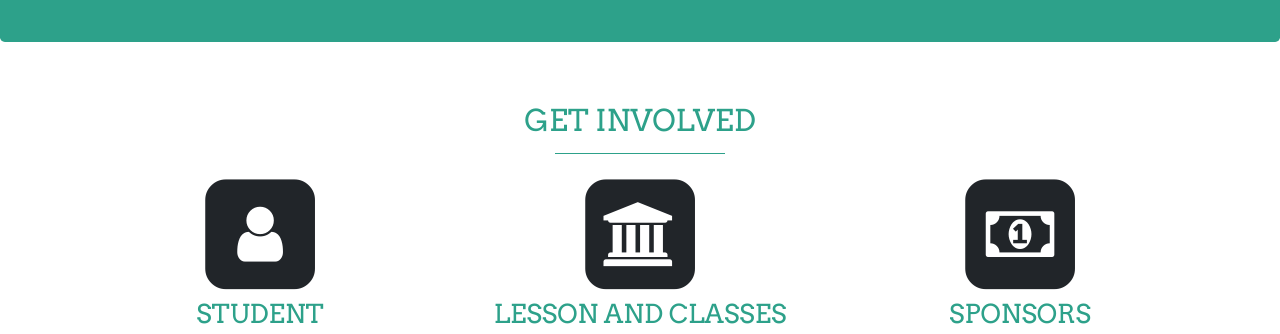
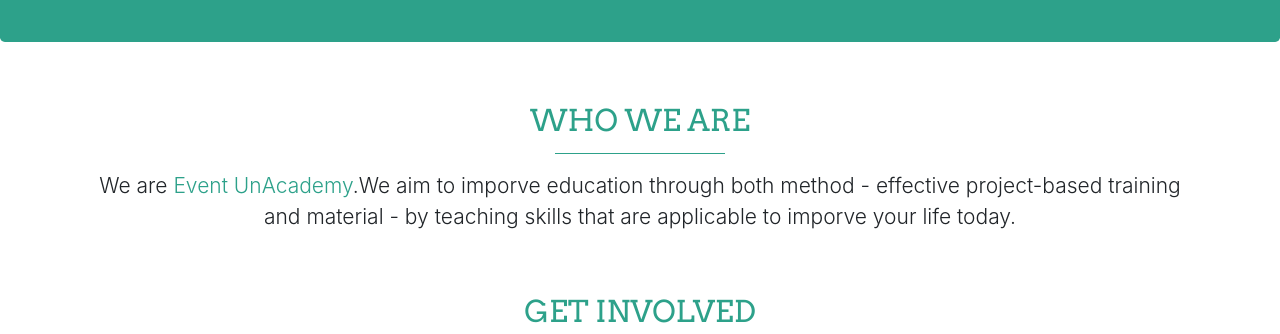
Before and after one commit to deependerrathore/bootstrap4, a plain HTML site: page index.html in a window 1280 px wide. Shown: the part 778-1112 px from the top of the page. Drawn offline with nearby package versions, Linux system fonts and the light colour scheme.

Commit message:
Adding who we are section

```diff
--- a/index.html
+++ b/index.html
@@ -69,7 +69,11 @@
           <img src="images/trans_logo_min1.png" alt="eventunacademy logo" title="Event UnAcademy logo">
         </div>
       </div>
-
+      <div class="container homepage">
+        <h2>Who We Are</h2>
+        <hr>
+        <p>We are <span class="emphasis"> Event UnAcademy</span></a>.We aim to imporve education through both method - effective project-based training and material - by teaching skills that are applicable to imporve your life today.</p>
+      </div>
       <div class="container homepage">
         <h2>Get Involved</h2>
         <hr>
```
